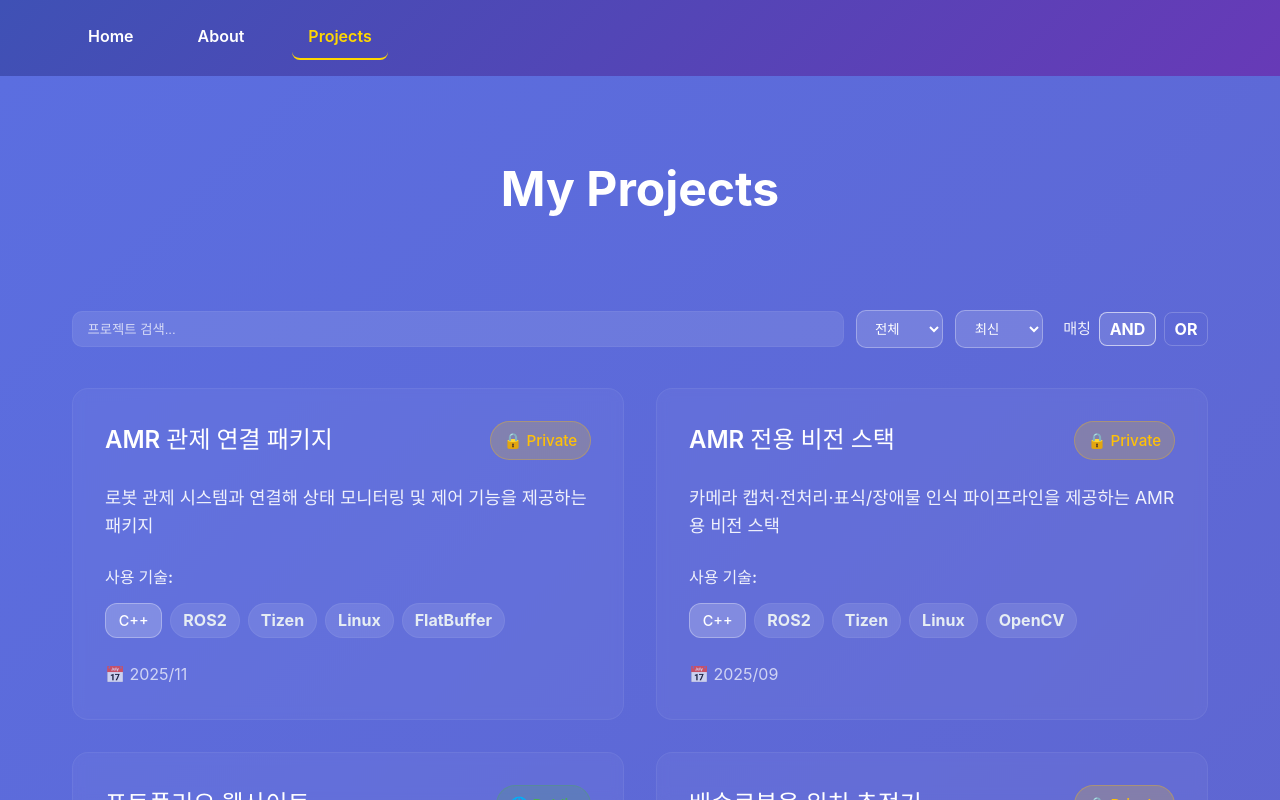
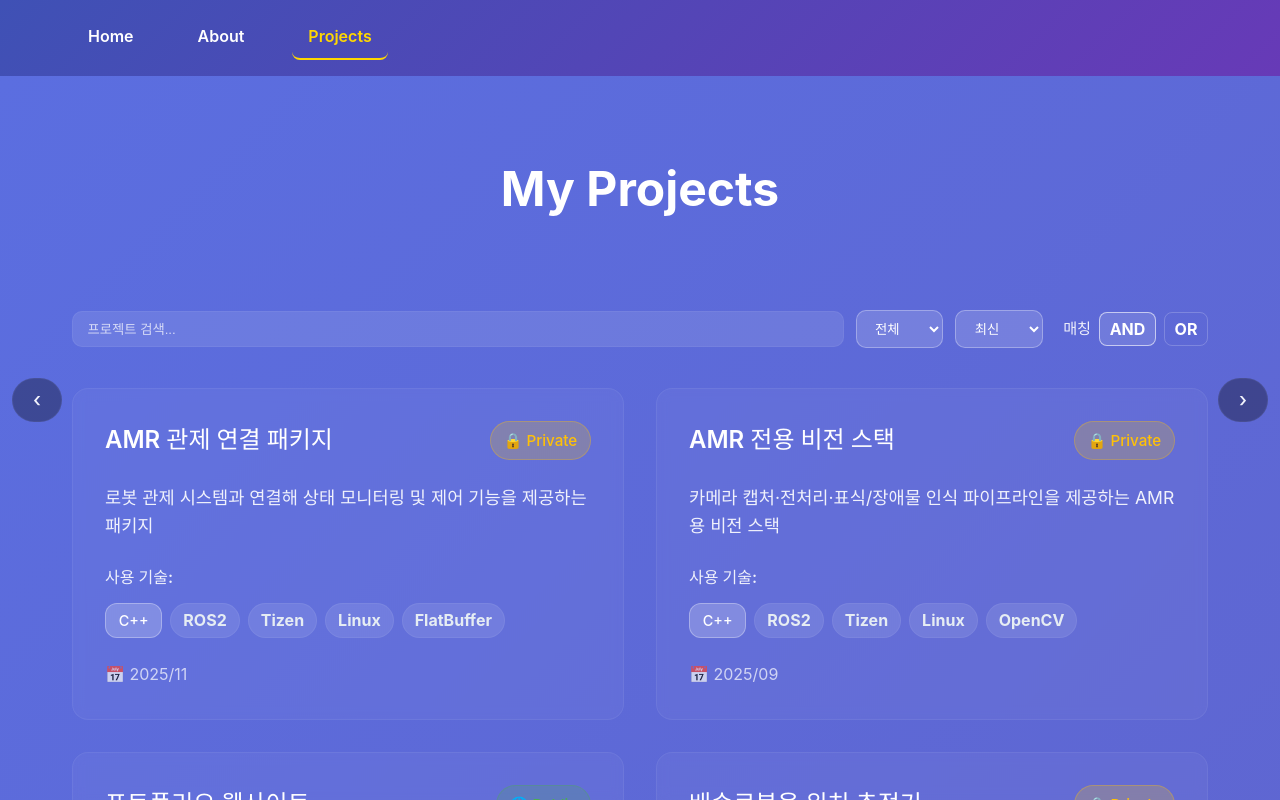
Before and after one commit to maroomir/portfolio, a React (Vite) app: page /projects in a window 1280 px wide. Built offline with nearby package versions, Linux system fonts and the light colour scheme.

Commit message:
feat: Add NavigationController
- add NavigationController for horizental scroll
- add PageTransition for scroll animation

```diff
--- a/package.json
+++ b/package.json
@@ -12,6 +12,7 @@
   "dependencies": {
     "@emotion/react": "^11.14.0",
     "@emotion/styled": "^11.14.0",
+    "framer-motion": "^12.23.12",
     "react": "^19.1.0",
     "react-dom": "^19.1.0",
     "react-router-dom": "^7.6.1",
--- a/src/App.tsx
+++ b/src/App.tsx
@@ -4,6 +4,7 @@ import Navbar from '@/components/Navbar'
 import AppRoutes from './routes/AppRoutes';
 import ScrollToTop from '@/components/ScrollToTop';
 import Footer from '@/components/Footer';
+import NavigationController from '@/components/NavigationController';
 
 function App() {
   console.log('App Rendering...')
@@ -13,6 +14,7 @@ function App() {
       <GlobalStyles />
       <ScrollToTop />
       <Navbar />
+      <NavigationController />
       <AppRoutes />
       <Footer />
     </BrowserRouter>
--- /dev/null
+++ b/src/components/NavigationController.tsx
@@ -0,0 +1,159 @@
+import { useRef, useEffect } from "react";
+import styled from "@emotion/styled";
+import { useNavigate, useLocation } from "react-router-dom";
+
+/**
+ * NavigationController
+ * - Mobile: horizontal swipe to navigate between routes
+ * - Desktop: floating left/right arrow buttons to navigate
+ *
+ * Behavior:
+ * - Routes order is taken from a fixed array: ['/', '/about', '/projects']
+ * - Swipe threshold: 50px horizontal movement (default)
+ * - Debounce navigation while navigating (600ms)
+ */
+
+const ROUTES = ["/", "/about", "/projects"];
+const SWIPE_THRESHOLD = 50;
+const NAV_DEBOUNCE_MS = 600;
+
+export default function NavigationController() {
+  const navigate = useNavigate();
+  const location = useLocation();
+  const startX = useRef<number | null>(null);
+  const startY = useRef<number | null>(null);
+  const navigating = useRef(false);
+  const lastNav = useRef<number>(0);
+
+  // Determine current index (best-effort by pathname startWith)
+  const currentIndex = ROUTES.findIndex((r) => r === location.pathname) >= 0
+    ? ROUTES.findIndex((r) => r === location.pathname)
+    : ROUTES.findIndex((r) => location.pathname.startsWith(r)) || 0;
+
+  const doNavigate = (targetIndex: number) => {
+    if (navigating.current) return;
+    if (targetIndex < 0 || targetIndex >= ROUTES.length) return;
+    const now = Date.now();
+    if (now - lastNav.current < NAV_DEBOUNCE_MS) return;
+    lastNav.current = now;
+    navigating.current = true;
+    navigate(ROUTES[targetIndex]);
+    setTimeout(() => { navigating.current = false; }, NAV_DEBOUNCE_MS);
+  };
+
+  const handleTouchStart = (e: TouchEvent) => {
+    if (e.touches.length !== 1) return;
+    startX.current = e.touches[0].clientX;
+    startY.current = e.touches[0].clientY;
+  };
+
+  const handleTouchEnd = (e: TouchEvent) => {
+    if (startX.current === null || startY.current === null) return;
+    const touch = e.changedTouches[0];
+    const dx = touch.clientX - startX.current;
+    const dy = touch.clientY - startY.current;
+    startX.current = null;
+    startY.current = null;
+
+    // ignore if vertical movement dominates
+    if (Math.abs(dy) > Math.abs(dx)) return;
+    if (Math.abs(dx) < SWIPE_THRESHOLD) return;
+
+    if (dx < 0) {
+      // swipe left => move forward (right direction)
+      doNavigate(currentIndex + 1);
+    } else {
+      // swipe right => move backward (left direction)
+      doNavigate(currentIndex - 1);
+    }
+  };
+
+  useEffect(() => {
+    // Attach passive listeners to document for mobile swipes
+    document.addEventListener("touchstart", handleTouchStart, { passive: true });
+    document.addEventListener("touchend", handleTouchEnd, { passive: true });
+    return () => {
+      document.removeEventListener("touchstart", handleTouchStart);
+      document.removeEventListener("touchend", handleTouchEnd);
+    };
+    // eslint-disable-next-line react-hooks/exhaustive-deps
+  }, [location.pathname]);
+
+  useEffect(() => {
+    const onKey = (e: KeyboardEvent) => {
+      if (e.key === "ArrowLeft") doNavigate(currentIndex - 1);
+      if (e.key === "ArrowRight") doNavigate(currentIndex + 1);
+    };
+    window.addEventListener("keydown", onKey);
+    return () => window.removeEventListener("keydown", onKey);
+    // eslint-disable-next-line react-hooks/exhaustive-deps
+  }, [currentIndex]);
+
+  return (
+    <>
+      <ArrowButtonLeft
+        role="button"
+        aria-label="이전 섹션"
+        onClick={() => doNavigate(currentIndex - 1)}
+        $visible
+      >
+        ‹
+      </ArrowButtonLeft>
+      <ArrowButtonRight
+        role="button"
+        aria-label="다음 섹션"
+        onClick={() => doNavigate(currentIndex + 1)}
+        $visible
+      >
+        ›
+      </ArrowButtonRight>
+    </>
+  );
+}
+
+/* Styles */
+
+const baseButton = `
+  position: fixed;
+  top: 50%;
+  transform: translateY(-50%);
+  width: 44px;
+  height: 44px;
+  border-radius: 999px;
+  background: rgba(0,0,0,0.36);
+  color: white;
+  display: inline-flex;
+  align-items: center;
+  justify-content: center;
+  font-size: 1.25rem;
+  cursor: pointer;
+  z-index: 9999;
+  border: 1px solid rgba(255,255,255,0.06);
+  transition: transform 160ms ease, background 160ms ease, opacity 160ms ease;
+  opacity: 0.92;
+
+  &:hover {
+    transform: translateY(-50%) scale(1.06);
+    background: rgba(0,0,0,0.48);
+  }
+
+  &:active {
+    transform: translateY(-50%) scale(0.98);
+  }
+`;
+
+const ArrowButtonLeft = styled.button<{ $visible?: boolean }>`
+  ${baseButton}
+  left: 12px;
+  @media (max-width: 900px) {
+    display: none;
+  }
+`;
+
+const ArrowButtonRight = styled.button<{ $visible?: boolean }>`
+  ${baseButton}
+  right: 12px;
+  @media (max-width: 900px) {
+    display: none;
+  }
+`;
--- /dev/null
+++ b/src/components/PageTransition.tsx
@@ -0,0 +1,42 @@
+import type { ReactNode } from "react";
+import { motion } from "framer-motion";
+
+/**
+ * PageTransition
+ * - Wrap each page with this component to enable enter/exit animations.
+ * - Simple horizontal slide + fade (320ms).
+ *
+ * Usage:
+ * <AnimatePresence exitBeforeEnter>
+ *   <PageTransition key={location.pathname}>
+ *     <YourPage />
+ *   </PageTransition>
+ * </AnimatePresence>
+ */
+
+const variants = {
+  initial: { opacity: 0, x: 50 },
+  animate: { opacity: 1, x: 0 },
+  exit: { opacity: 0, x: -50 },
+};
+
+type Props = {
+  children: ReactNode;
+  // optional override
+  duration?: number;
+};
+
+export default function PageTransition({ children, duration = 0.32 }: Props) {
+  return (
+    <motion.div
+      variants={variants}
+      initial="initial"
+      animate="animate"
+      exit="exit"
+      transition={{ duration, ease: "easeOut" }}
+      style={{ width: "100%" }}
+    >
+      {children}
+    </motion.div>
+  );
+}
--- a/src/routes/AppRoutes.tsx
+++ b/src/routes/AppRoutes.tsx
@@ -4,14 +4,22 @@ import Projects from "@/pages/Projects";
 import NotFound from "@/pages/NotFound";
 import { Routes, Route } from "react-router-dom";
 
+import { useLocation } from "react-router-dom";
+import { AnimatePresence } from "framer-motion";
+import PageTransition from "@/components/PageTransition";
+
 function AppRoutes() {
+  const location = useLocation();
+
   return (
-    <Routes>
-      <Route path="/" element={<Home />} />
-      <Route path="/about" element={<About />} />
-      <Route path="/projects" element={<Projects />} />
-      <Route path="*" element={<NotFound />} />
-    </Routes>
+    <AnimatePresence mode="wait">
+      <Routes location={location} key={location.pathname}>
+        <Route path="/" element={<PageTransition key={location.pathname}><Home /></PageTransition>} />
+        <Route path="/about" element={<PageTransition key={location.pathname}><About /></PageTransition>} />
+        <Route path="/projects" element={<PageTransition key={location.pathname}><Projects /></PageTransition>} />
+        <Route path="*" element={<PageTransition key={location.pathname}><NotFound /></PageTransition>} />
+      </Routes>
+    </AnimatePresence>
   );
 }
 
```
Also changed, not shown: 2 other files (tests, documents, lock files or other folders).
